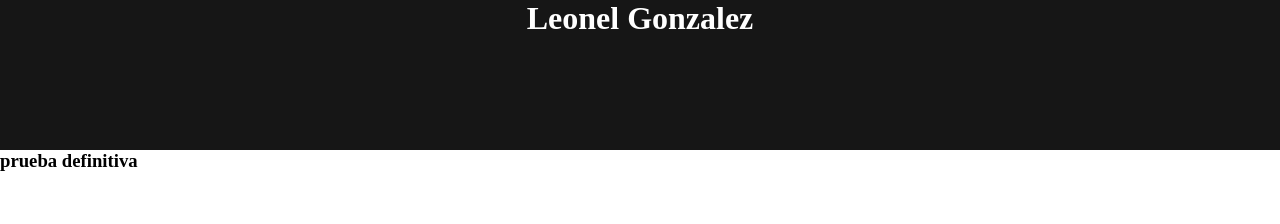
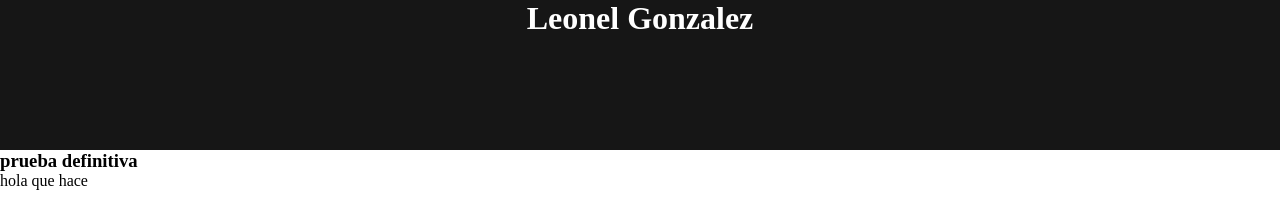
Before and after one commit to Linderman343/Respaldo-portafolio, a plain HTML site: page index.html in a window 1280 px wide. Drawn offline with Linux system fonts and the light colour scheme.

Commit message:
que onda

```diff
--- a/index.html
+++ b/index.html
@@ -9,5 +9,7 @@
 <body>
     <h1>Leonel Gonzalez</h1>
     <h3>prueba definitiva</h3>
+    <p>hola que hace
+    </p>
 </body>
 </html>
```
